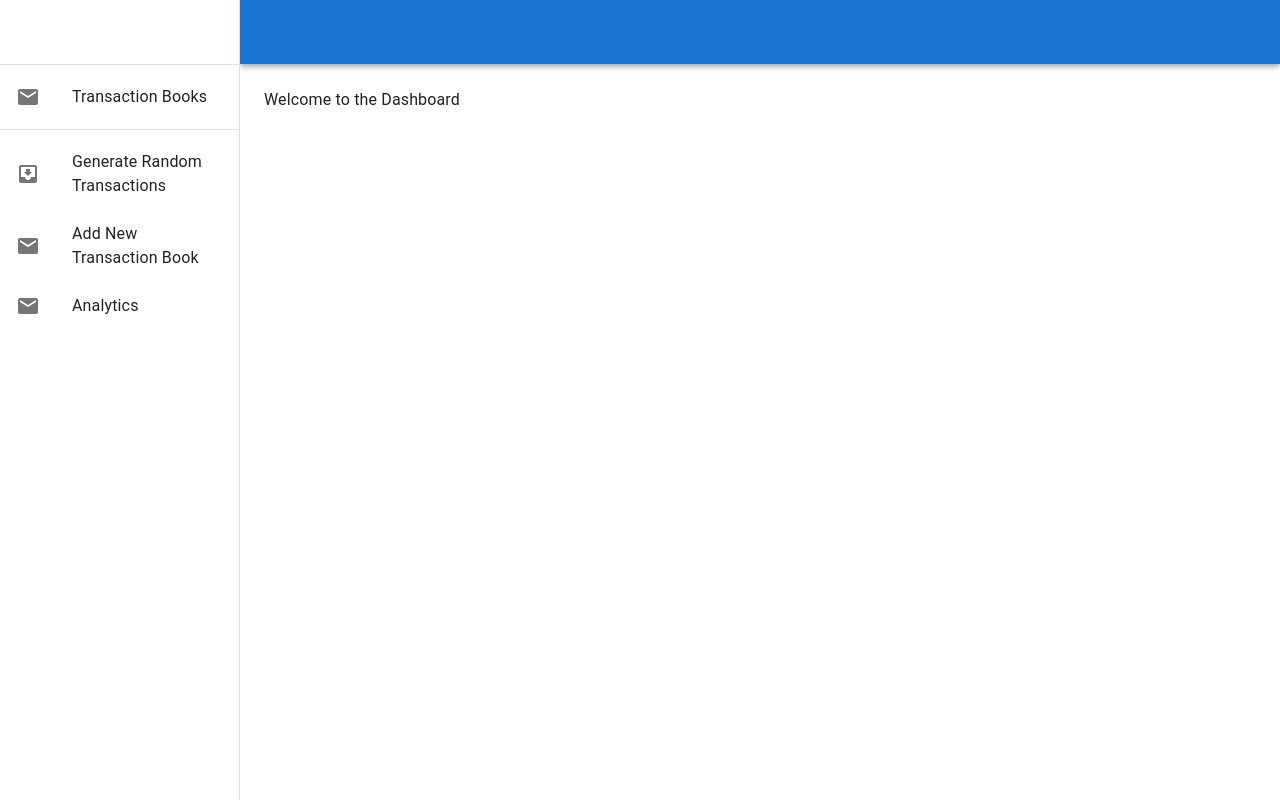
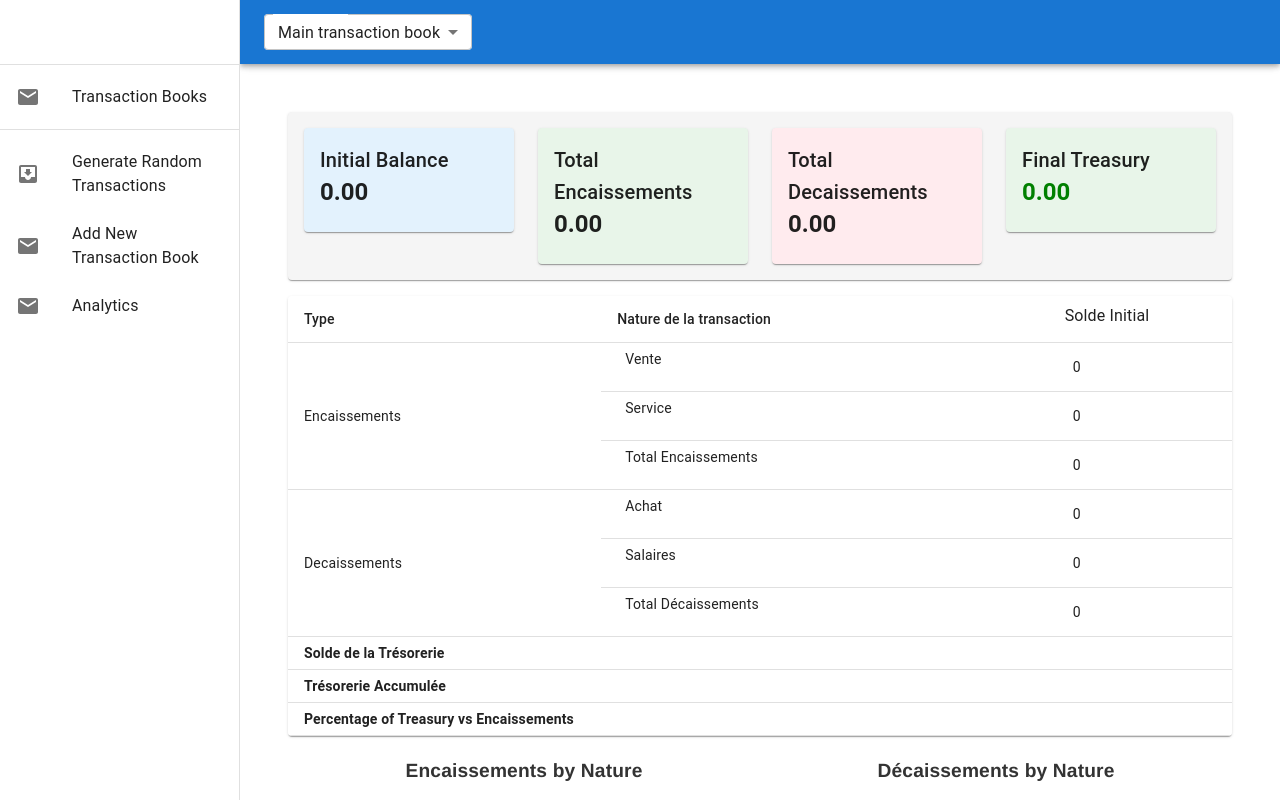
Before and after one commit to ljh-serius/treasury-management, a React (Create React App) app: page / in a window 1280 px wide. Shown: the top 802 px of the page. Built offline with nearby package versions, Linux system fonts and the light colour scheme.

Commit message:
Logiciel de trésorerie

```diff
--- a/src/App.js
+++ b/src/App.js
@@ -8,7 +8,7 @@ const App = () => (
   <Router>
     <Routes>
       <Route
-        path="/transaction-books"
+        path="/"
         element={
           <Dashboard>
             <TransactionBooks />
@@ -23,14 +23,6 @@ const App = () => (
           </Dashboard>
         }
       />
-      <Route
-        path="/"
-        element={
-          <Dashboard>
-            <div>Welcome to the Dashboard</div>
-          </Dashboard>
-        }
-      />
     </Routes>
   </Router>
 );
--- a/src/components/Dashboard.js
+++ b/src/components/Dashboard.js
@@ -69,11 +69,6 @@ const Dashboard = ({ children }) => {
   };
 
   const generateRandomTransactions = () => {
-    if (!transactionName) {
-      console.error('No transaction book is currently selected.');
-      return;
-    }
-
     const randomTransactions = {
       encaissements: Array.from({ length: 5 }, (_, i) => ({
         nature: `Encaissement ${i + 1}`,
@@ -87,7 +82,6 @@ const Dashboard = ({ children }) => {
       })),
     };
 
-    // Update the transaction book with generated data
     const updatedBooks = {
       ...transactions,
       [transactionName]: randomTransactions,
@@ -112,13 +106,14 @@ const Dashboard = ({ children }) => {
     }
   };
 
+
   const drawer = (
     <div>
       <Toolbar />
       <Divider />
       <List>
         <ListItem key="books" disablePadding>
-          <ListItemButton component={Link} to="/transaction-books">
+          <ListItemButton component={Link} to="/">
             <ListItemIcon>
               <MailIcon />
             </ListItemIcon>
@@ -181,7 +176,7 @@ const Dashboard = ({ children }) => {
           >
             <MenuIcon />
           </IconButton>
-          {currentLocation.pathname === '/transaction-books' && (
+          {currentLocation.pathname === '/' && (
             <TransactionSelect
               transactionName={transactionName}
               availableTransactions={availableTransactions}
@@ -227,8 +222,9 @@ const Dashboard = ({ children }) => {
       >
         <Toolbar />
         {/* Conditionally render based on child type */}
-        {isTransactionBooks && <TransactionBooks transactionName={transactionName} />}
-        {children}
+        {isTransactionBooks && (
+          <TransactionBooks transactionName={transactionName} transactions={transactions[transactionName]} />
+        ) || children}
       </Box>
     </Box>
   );
--- a/src/components/Header.js
+++ b/src/components/Header.js
@@ -80,9 +80,6 @@ const Header = ({
           </Box>
         )}
         <Button color="inherit" component={Link} to="/">
-          Home
-        </Button>
-        <Button color="inherit" component={Link} to="/transaction-books">
           Transaction Books
         </Button>
         <Button color="inherit" component={Link} to="/analytical-comparison">
--- a/src/components/HomePage.js
+++ b/src/components/HomePage.js
@@ -33,7 +33,7 @@ const HomePage = () => {
         <Box mt={4}>
           <Button
             component={Link}
-            to="/transaction-books"
+            to="/"
             variant="contained"
             color="primary"
           >
--- a/src/components/TransactionBooks.js
+++ b/src/components/TransactionBooks.js
@@ -1,24 +1,18 @@
-import React, { useState, useEffect } from 'react';
+import React, { useEffect, useState } from 'react';
 import TreasuryTable from './TreasuryTable';
 import BudgetSummary from './BudgetSummary';
 import Snackbar from '@mui/material/Snackbar';
 import Container from '@mui/material/Container';
 import Grid from '@mui/material/Grid';
-import { initialTransactions } from './transactionHelpers';
 
-const TransactionBooks = ({ transactionName }) => {
-  const [transactions, setTransactions] = useState(() => {
-    const savedBooks = JSON.parse(localStorage.getItem('books')) || {};
-    return savedBooks[transactionName] || JSON.parse(JSON.stringify(initialTransactions));
-  });
-
+const TransactionBooks = ({ transactions }) => {
+  const [localTransactions, setLocalTransactions] = useState(transactions);
   const [snackbarMessage, setSnackbarMessage] = useState('');
   const [snackbarOpen, setSnackbarOpen] = useState(false);
 
   useEffect(() => {
-    const savedBooks = JSON.parse(localStorage.getItem('books')) || {};
-    setTransactions(savedBooks[transactionName] || JSON.parse(JSON.stringify(initialTransactions)));
-  }, [transactionName]);
+    setLocalTransactions(transactions);
+  }, [transactions]);
 
   const handleSnackbarClose = () => {
     setSnackbarOpen(false);
@@ -29,13 +23,12 @@ const TransactionBooks = ({ transactionName }) => {
     <Container maxWidth="xl" sx={{ paddingTop: 3, paddingBottom: 7 }}>
       <Grid container spacing={2}>
         <Grid item xs={12}>
-          <BudgetSummary transactions={transactions} />
+          <BudgetSummary transactions={localTransactions} />
         </Grid>
         <Grid item xs={12} style={{ margin: '0 auto' }}>
           <TreasuryTable
-            transactions={transactions}
-            setTransactions={setTransactions}
-            transactionName={transactionName}
+            transactions={localTransactions}
+            setTransactions={setLocalTransactions}
             setSnackbarMessage={setSnackbarMessage}
             setSnackbarOpen={setSnackbarOpen}
           />
--- a/src/components/TransactionTable.js
+++ b/src/components/TransactionTable.js
@@ -8,7 +8,9 @@ import {
 } from './transactionHelpers';
 
 const TransactionTable = ({
-  transactions, inputValues, handleInputChange,
+  transactions = {}, // Default to an empty object if transactions is undefined
+  inputValues = {}, // Default to an empty object if inputValues is undefined
+  handleInputChange,
   handleFocus, handleBlur, handleKeyDown, handleMenuOpen, handleColumnMenuOpen, handleNatureMenuOpen, editingCell,
   highlightedRow, highlightedMonth
 }) => {
@@ -17,20 +19,24 @@ const TransactionTable = ({
   // Filter displayed months based on input values
   const displayedMonths = presentedMonths.filter((_, monthIndex) =>
     Object.keys(inputValues).some(type =>
-      inputValues[type].some(transaction => transaction.montants[monthIndex] !== 0)
+      inputValues[type]?.some(transaction => transaction.montants[monthIndex] !== 0)
     )
   );
 
   const displayedMonthIndices = displayedMonths.map(month => presentedMonths.indexOf(month));
 
+  // Ensure transactions.encaissements and transactions.decaissements are arrays
+  const encaissements = transactions.encaissements || [];
+  const decaissements = transactions.decaissements || [];
+
   // Calculate monthly and accumulated treasury, with checks for undefined properties
   const monthlyTreasury = calculateMonthlyTreasury(transactions);
-  const initialEncaissement = transactions?.encaissements?.[transactions.encaissements.length - 1]?.montantInitial || 0;
-  const initialDecaissement = transactions?.decaissements?.[transactions.decaissements.length - 1]?.montantInitial || 0;
+  const initialEncaissement = encaissements[encaissements.length - 1]?.montantInitial || 0;
+  const initialDecaissement = decaissements[decaissements.length - 1]?.montantInitial || 0;
   const accumulatedTreasury = calculateAccumulatedTreasury(initialEncaissement - initialDecaissement, transactions);
   const percentageVsEncaissements = calculatePercentageBalanceVsEncaissements(
     monthlyTreasury,
-    transactions?.encaissements?.[transactions.encaissements.length - 1]?.montants || []
+    encaissements[encaissements.length - 1]?.montants || []
   );
 
   const handleCellEdit = (type, index, monthIndex, value) => {
@@ -88,7 +94,7 @@ const TransactionTable = ({
         <TableBody>
           {Object.keys(inputValues).map((type) => (
             <React.Fragment key={type}>
-              {inputValues[type].map((transaction, index) => {
+              {inputValues[type]?.map((transaction, index) => {
                 const isHighlighted = (type === 'encaissements' && highlightedRow.encaissements === transaction.nature) ||
                   (type === 'decaissements' && highlightedRow.decaissements === transaction.nature);
 
@@ -100,7 +106,7 @@ const TransactionTable = ({
                         padding="normal"
                         align="left"
                         sx={{
-                          backgroundColor: inputValues[type].some(t =>
+                          backgroundColor: inputValues[type]?.some(t =>
                             (type === 'encaissements' && highlightedRow.encaissements === t.nature) ||
                             (type === 'decaissements' && highlightedRow.decaissements === t.nature)
                           ) ? 'rgba(0, 0, 255, 0.1)' : 'inherit'
```
